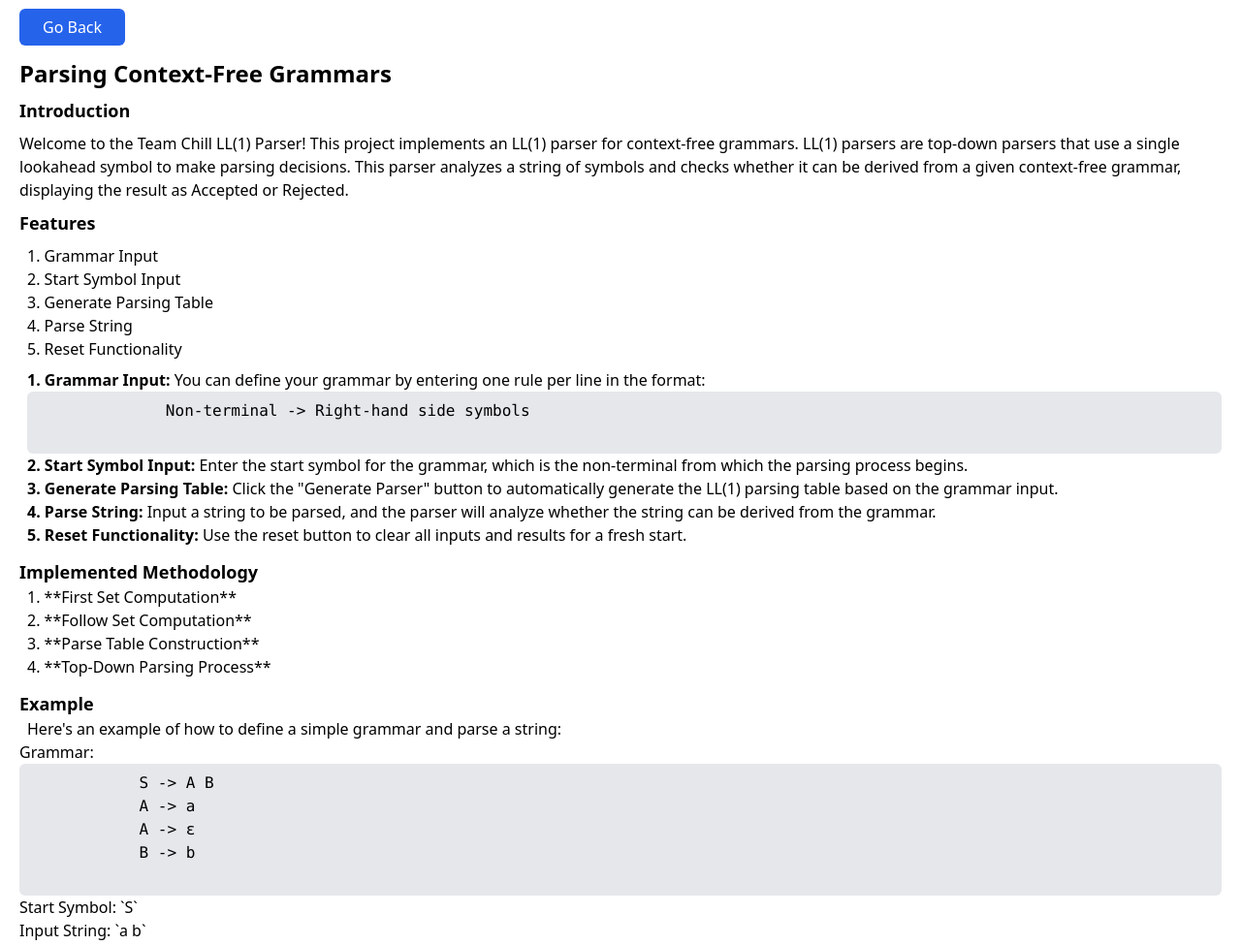
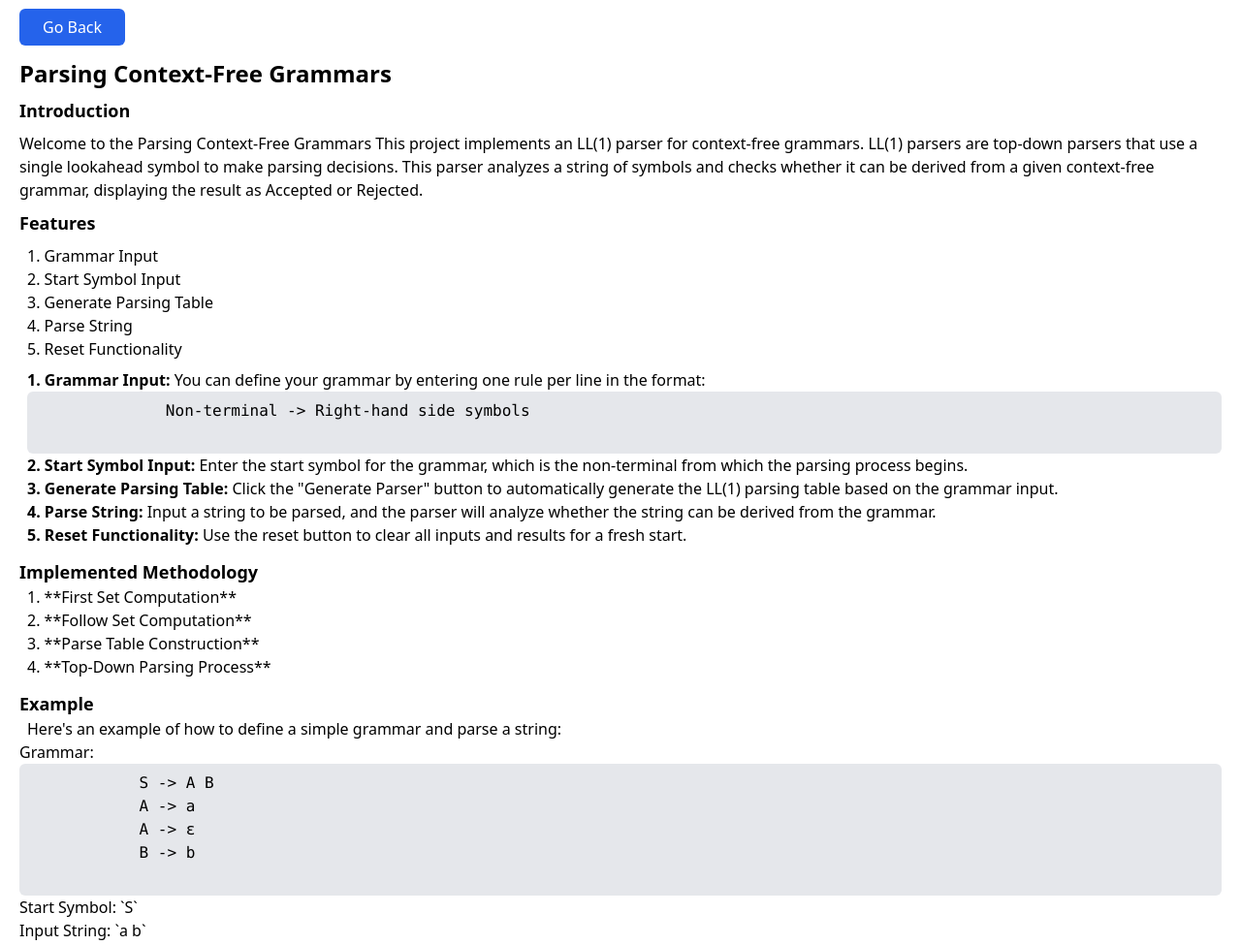
Before and after one commit to ittehad2001/ittehad2001-Parsing-Context-Free-Grammars, a plain HTML site: page documentation.html in a window 1280 px wide. Shown: the top 975 px of the page at 97% size. Drawn offline with nearby package versions, Linux system fonts and the light colour scheme.

Commit message:
Update documentation.html

```diff
--- a/documentation.html
+++ b/documentation.html
@@ -23,7 +23,7 @@
       <div class="mt-2">
         <h2 class="text-lg font-semibold">Introduction</h2>
         <p class="text-base my-2">
-          Welcome to the Team Chill LL(1) Parser! This project implements an LL(1) parser for context-free grammars. LL(1) parsers are top-down parsers that use a single lookahead symbol to make parsing decisions. This parser analyzes a string of symbols and checks whether it can be derived from a given context-free grammar, displaying the result as Accepted or Rejected.
+          Welcome to the Parsing Context-Free Grammars This project implements an LL(1) parser for context-free grammars. LL(1) parsers are top-down parsers that use a single lookahead symbol to make parsing decisions. This parser analyzes a string of symbols and checks whether it can be derived from a given context-free grammar, displaying the result as Accepted or Rejected.
         </p>
       </div>
 
```
